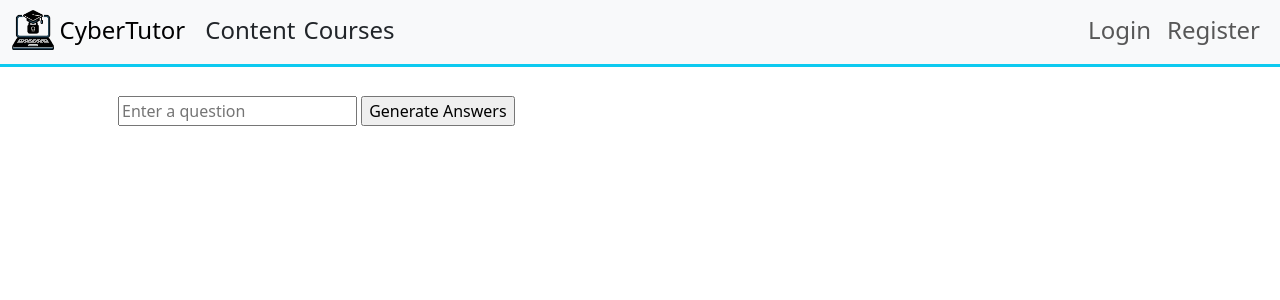
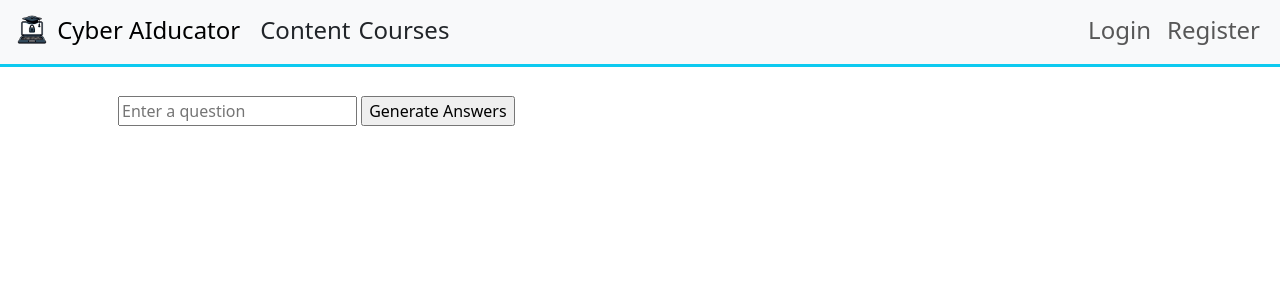
Before and after one commit to Cyber-Tutor/Cyber-Tutor-Backend, a Django app: page /content/ in a window 1280 px wide. Shown: the top 300 px of the page. Run offline with Django 5.2, Linux system fonts and the light colour scheme.

Commit message:
Change: Refactored logo, and updated base.html accordingly

```diff
--- a/templates/base.html
+++ b/templates/base.html
@@ -10,22 +10,21 @@
       {% endblock %}
     </title>
     <link href="https://cdn.jsdelivr.net/npm/bootstrap@5.3.2/dist/css/bootstrap.min.css" rel="stylesheet" integrity="sha384-T3c6CoIi6uLrA9TneNEoa7RxnatzjcDSCmG1MXxSR1GAsXEV/Dwwykc2MPK8M2HN" crossorigin="anonymous" />
+    <link rel="shortcut icon" type="image/png" href="{% static 'images/favicon.ico' %}" />
     {% block styles %}
-      <link href="{% static 'css/base_styles.css' %}" rel="stylesheet"/>
+      <link href="{% static 'css/base_styles.css' %}" rel="stylesheet" />
     {% endblock %}
   </head>
   <body>
     <nav class="navbar fixed-top navbar-expand-lg bg-body-tertiary pt-1 pb-2 border-3 border-bottom border-info" data-bs-theme="light">
       <div class="container-fluid">
         <a class="navbar-brand p-0" href="{% url 'index' %}">
-          <img src="{% static '../static/images/CyberTutor_Logo.png' %}" alt="Logo" class="img-fluid nav-brand-height" />
-          <span style="font-size: 24px; vertical-align: middle;">CyberTutor</span>
+          <img src="{% static '../static/images/Cyber-AIducator_Logo.png' %}" alt="Logo" class="img-fluid nav-brand-height" />
+          <span style="font-size: 24px; vertical-align: middle;">Cyber AIducator</span>
         </a>
         <a class="nav-item nav-link nav-font-size d-none d-lg-block align-items-center d-flex px-1" href="{% url 'content' %}">Content</a>
         <a class="nav-item nav-link nav-font-size d-none d-lg-block align-items-center d-flex px-1" href="{% url 'course_list' %}">Courses</a>
-
         <button class="navbar-toggler" type="button" data-bs-toggle="collapse" data-bs-target="#navbarToggler" aria-controls="navbarToggler" aria-expanded="false" aria-label="Navbar toggler"><span class="navbar-toggler-icon"></span></button>
-
         <div class="collapse navbar-collapse" id="navbarToggler">
           <div class="navbar-nav ms-auto align-items-center">
             <a class="nav-item nav-link nav-font-size d-lg-none align-items-center d-flex" href="{% url 'content' %}">Content</a>
```
Also changed, not shown: static/images/Cyber-AIducator_Logo.png (added), static/images/CyberTutor_Logo.png (deleted).
